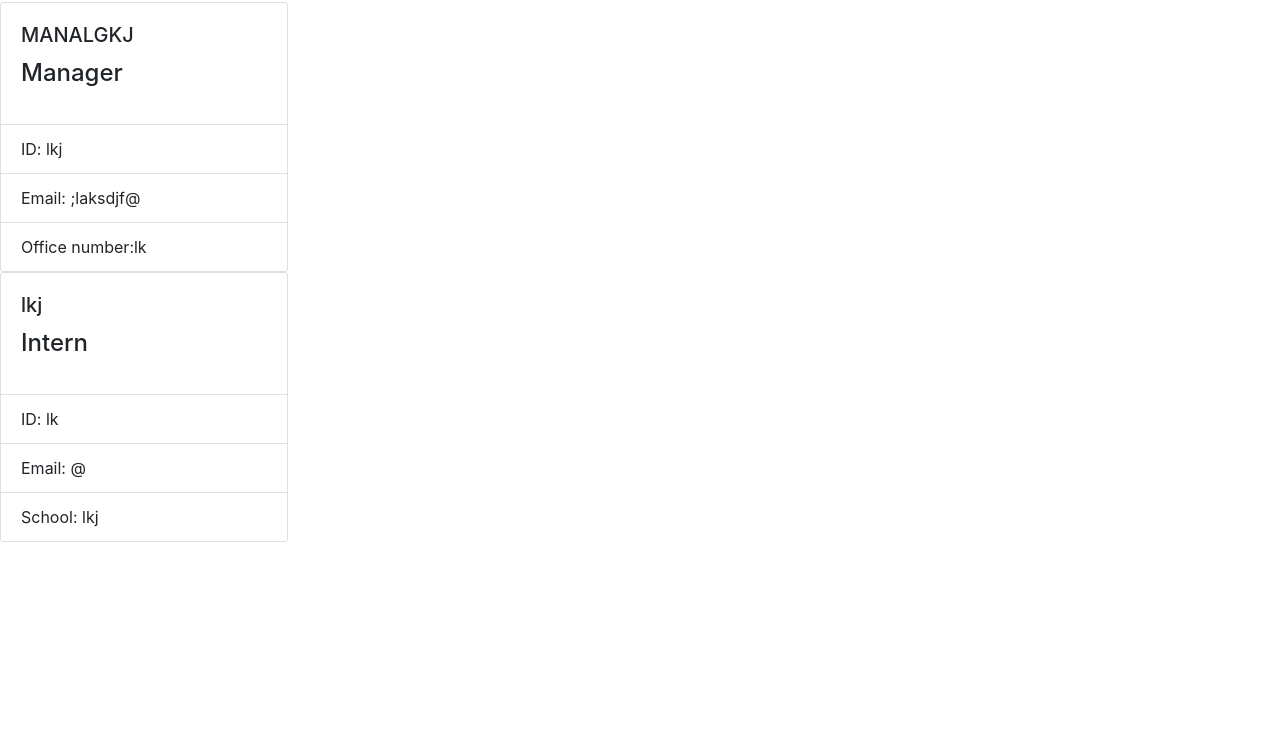
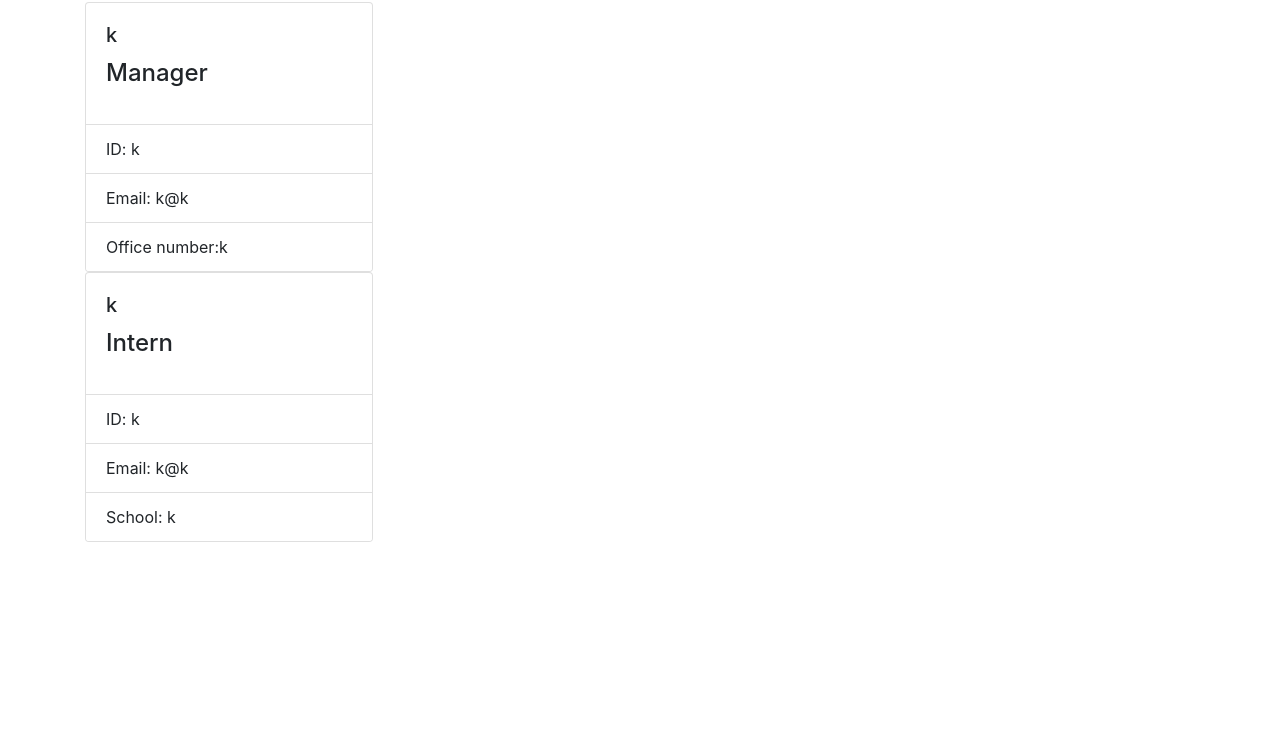
Before and after one commit to Walker-Walker/Team-Profile-Generator, a website: page index.html in a window 1280 px wide. Shown: the part 54-800 px from the top of the page. Drawn offline with nearby package versions, Linux system fonts and the light colour scheme.

Commit message:
added container for div cards, forgot to mention created variables to house the cards for manager which is more or less static, then created a general teammember card function that creates the card with string literal information... for intern and engineer, a fragment variable houses the static html wherein inside of the fragment there is an +='s appending items from the manager card and teamMembersCards. const listItemsToAppend = [managerCard,...teamMemberCards] which gets appended inside of the static fragment...

```diff
--- a/index.html
+++ b/index.html
@@ -14,27 +14,34 @@
         </h1>
      </div>
 <!--TODO://Add in Cards in a card container get from bootstrap-->
+    <div class = "container">
+        <div class ="row">
+            <div class = "col"><div>
   <div class="card" style="width: 18rem;">
   <div class="card-body">
-    <h5 class="card-title">MANALGKJ</h5>
+    <h5 class="card-title">k</h5>
     <h4 class="card-text">Manager</p>
   </div>
   <ul class="list-group list-group-flush">
-    <li class="list-group-item">ID: lkj</li>
-    <li class="list-group-item">Email: ;laksdjf@</li>
-      <li class="list-group-item">Office number:lk </li>
+    <li class="list-group-item">ID: k</li>
+    <li class="list-group-item">Email: k@k</li>
+      <li class="list-group-item">Office number:k </li>
   </ul>
 </div><div class="card" style="width: 18rem;">
         <div class="card-body">
-          <h5 class="card-title">lkj</h5>
+          <h5 class="card-title">k</h5>
           <h4 class="card-text">Intern</p>
         </div>
         <ul class="list-group list-group-flush">
-          <li class="list-group-item">ID: lk</li>
-          <li class="list-group-item">Email: @</li>
-          <li class="list-group-item">School: lkj</li>
+          <li class="list-group-item">ID: k</li>
+          <li class="list-group-item">Email: k@k</li>
+          <li class="list-group-item">School: k</li>
         </ul>
-      </div></body>
+      </div>
+            <div>
+        <div>
+    <div>
+  </body>
 </html>
 
 
```
Also changed, not shown: utils/generateTeamHTML.js (+9 -2 lines), src/index.html (renamed from utils/index.html).
